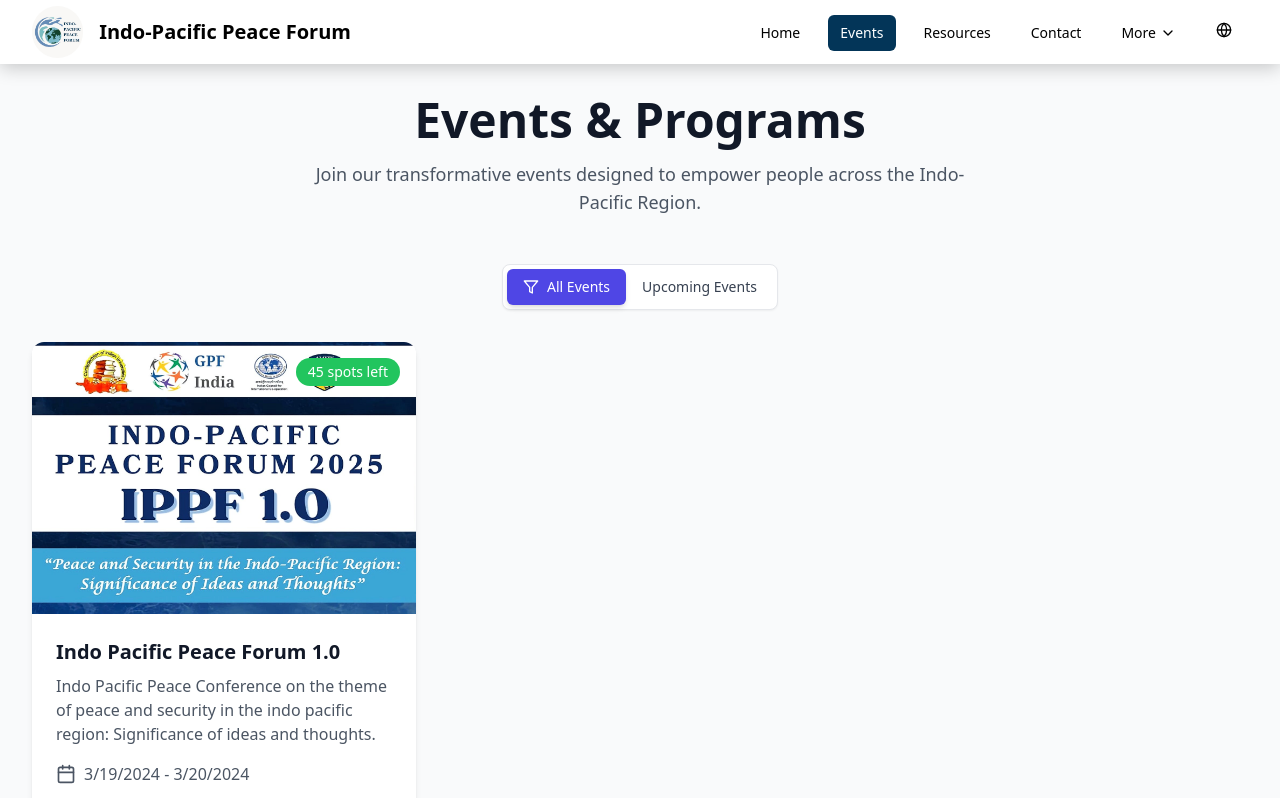
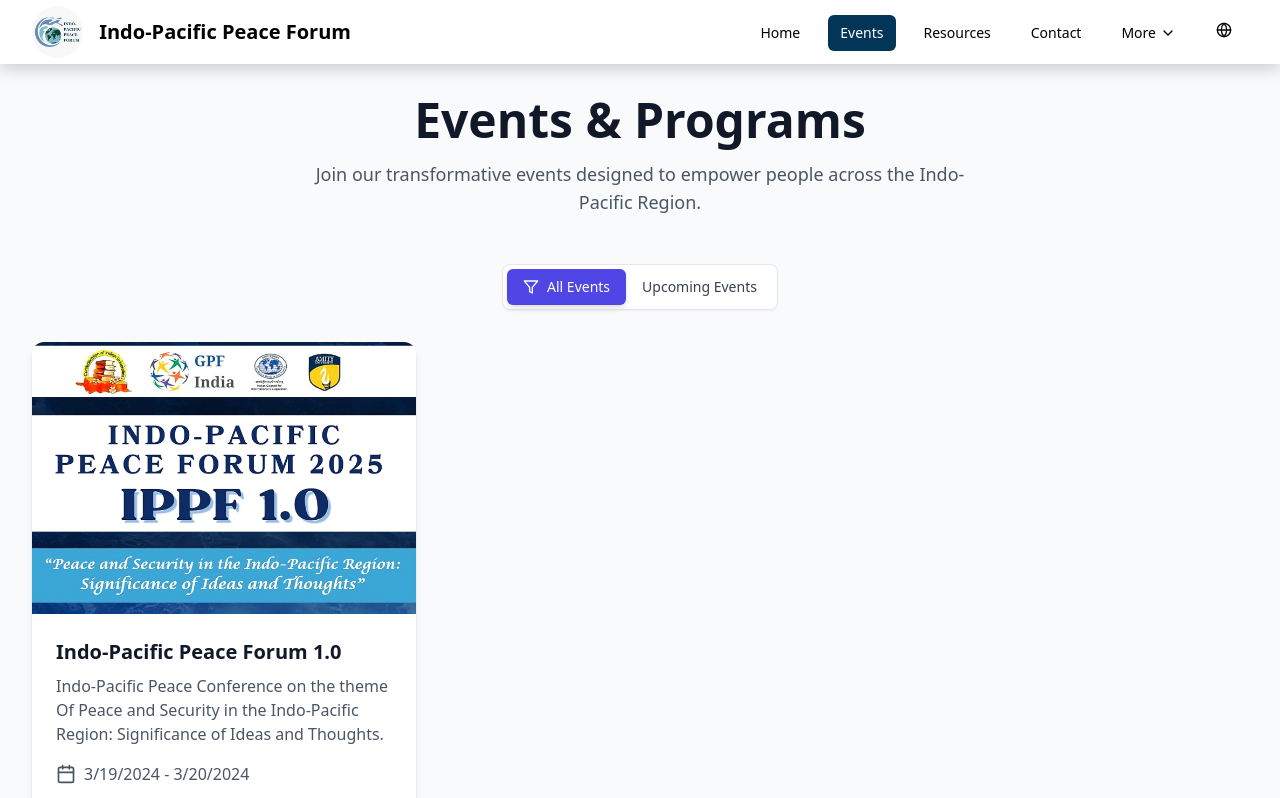
Before and after one commit to devanshtyagi26/Global-Peace-Foundation, a React (Vite) app: page /events in a window 1280 px wide. Shown: the top 798 px of the page. Built offline with nearby package versions, Linux system fonts and the light colour scheme.

Commit message:
Event desc updated

```diff
--- a/src/i18n/locales/en.json
+++ b/src/i18n/locales/en.json
@@ -115,9 +115,9 @@
     "registerNow": "Register Now",
     "list": {
       "summit": {
-        "title": "Indo Pacific Peace Forum 1.0",
+        "title": "Indo-Pacific Peace Forum 1.0",
         "location": "C.D. Deshmukh Auditorium, IIC, New Delhi",
-        "description": "Indo Pacific Peace Conference on the theme of peace and security in the indo pacific region: Significance of ideas and thoughts."
+        "description": "Indo-Pacific Peace Conference on the theme Of Peace and Security in the Indo-Pacific Region: Significance of Ideas and Thoughts."
       }
     }
   },
--- a/src/pages/Events.tsx
+++ b/src/pages/Events.tsx
@@ -106,11 +106,11 @@
                   alt={event.title}
                   className="w-full h-full object-cover transition-transform duration-500 ease-in-out transform hover:scale-110"
                 />
-                {event.type === "upcoming" && event.spotsLeft > 0 && (
+                {/* {event.type === "upcoming" && event.spotsLeft > 0 && (
                   <div className="absolute top-4 right-4 bg-green-500 text-white px-3 py-1 rounded-full text-sm font-medium transform transition-transform duration-300 hover:scale-105">
                     {event.spotsLeft} {t("events.spotsLeft")}
                   </div>
-                )}
+                )} */}
                 {event.type === "past" && (
                   <div className="absolute top-4 right-4 bg-gray-500 text-white px-3 py-1 rounded-full text-sm font-medium">
                     {t("events.pastEvent")}
```
